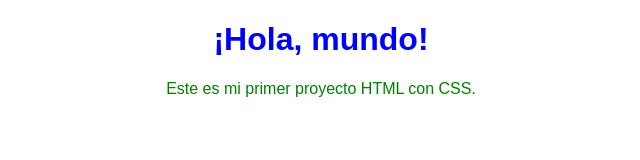
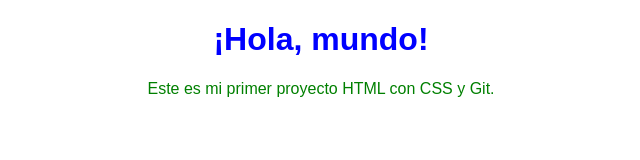
Before and after one commit to frenzydf/Proyecto-Web-Ejemplo, a plain HTML site: page index.html in a window 1280 px wide. Shown: the full height of the page, 319-959 px from the left. Drawn offline with Linux system fonts and the light colour scheme.

Commit message:
agregando titulo git

```diff
--- a/index.html
+++ b/index.html
@@ -6,6 +6,6 @@
 </head>
 <body>
     <h1>¡Hola, mundo!</h1>
-    <p>Este es mi primer proyecto HTML con CSS.</p>
+    <p>Este es mi primer proyecto HTML con CSS y Git.</p>
 </body>
 </html>
```
